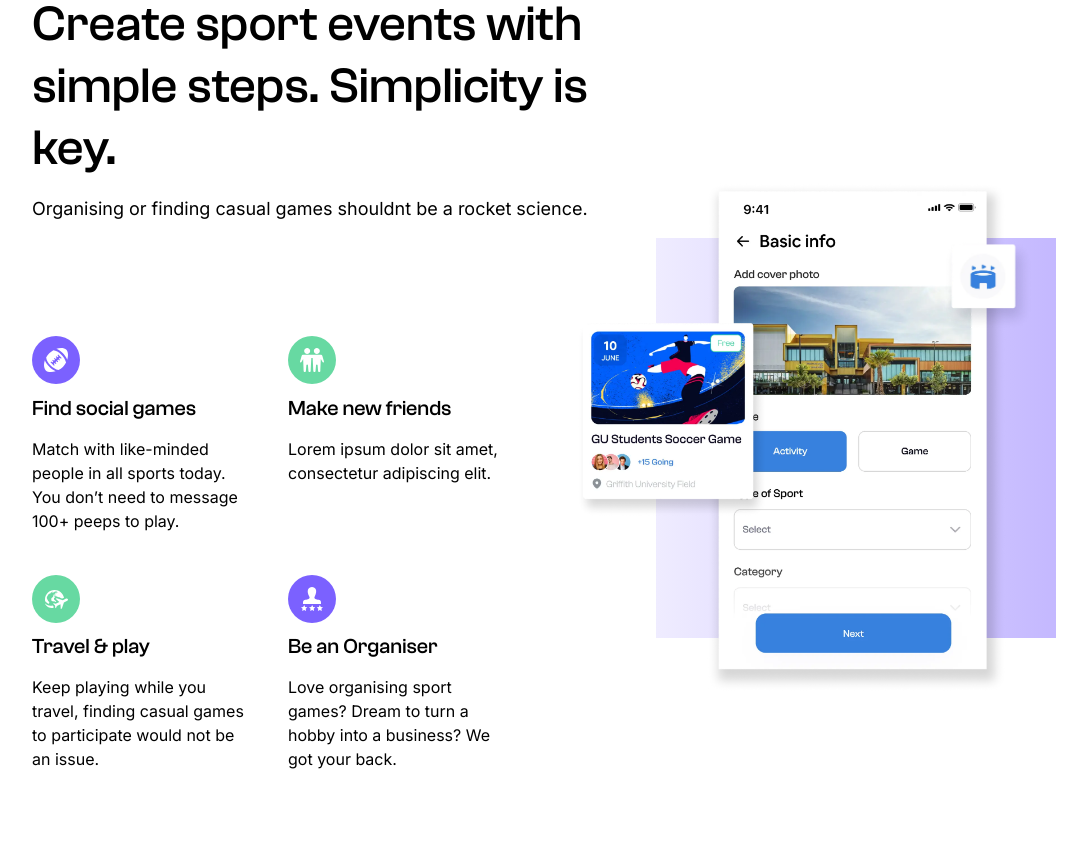
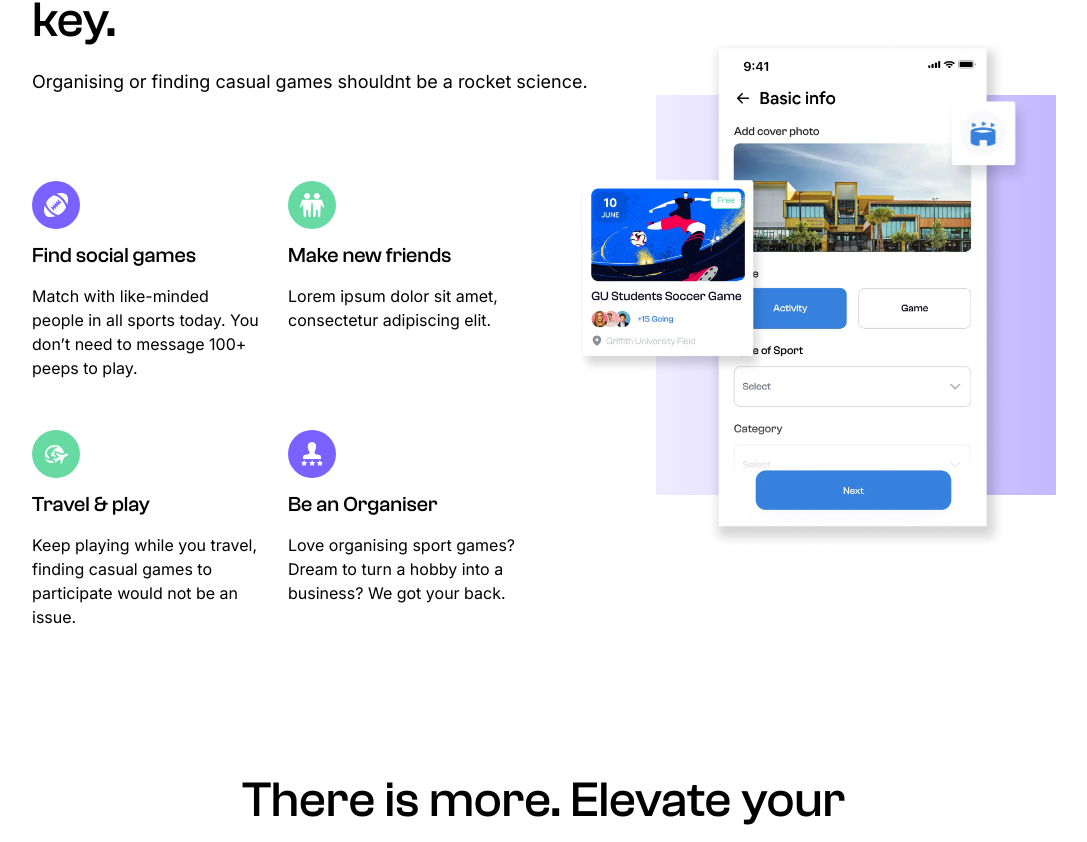
Before and after one commit to tanuj-22/booksports, a React (Create React App) app: page / in a window 1280 px wide. Shown: the part 2062-2904 px from the top of the page, without its empty margins (96-1183 px from the left). Built offline with nearby package versions, Linux system fonts and the light colour scheme; a web font is replaced by a local one.

Commit message:
create sport event desktop view updated

```diff
--- a/src/css/create-sport-event.css
+++ b/src/css/create-sport-event.css
@@ -1,6 +1,4 @@
-.create-sport-event {
-  padding-top: 10%;
-}
+
 .create-sport-event .create-sport-event-taglines {
   width: 60%;
   color: #000000;
@@ -9,6 +7,7 @@
   font-weight: 500;
   font-size: 50px;
   line-height: 62px;
+  margin-bottom: 2.75%;
 }
 .create-sport-event .create-sport-event-taglines .create-sport-event-info {
   font-weight: 400;
@@ -16,9 +15,10 @@
   line-height: 150%;
   color: #000000;
   font-family: "Inter", sans-serif;
+  margin-bottom: 0;
 }
 .create-sport-event .event-info-cards {
-  margin-top: 20%;
+  margin-top: 17.5%;
 }
 .create-sport-event .event-info-cards .container-fluid {
   padding: 0;
@@ -29,11 +29,11 @@
 }
 
 .create-sport-event .event-info-cards .create-sport-event-card {
-  padding-right: 15%;
-  padding-bottom: 10%;
+  padding-right: 11%;
+  padding-bottom: 13%;
 }
 .create-sport-event .event-info-cards .create-sport-event-card img {
-  margin-bottom: 5%;
+  margin-bottom: 6%;
 }
 .create-sport-event .create-sport-event-card .create-sport-event-card-title {
   font-weight: 500;
```
